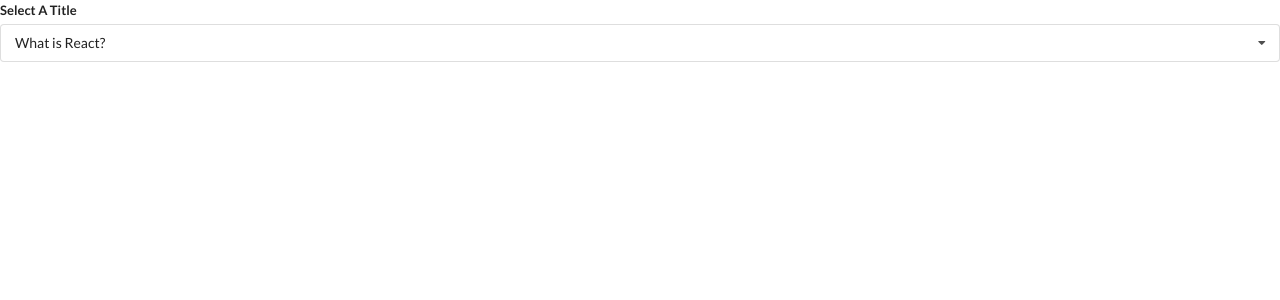
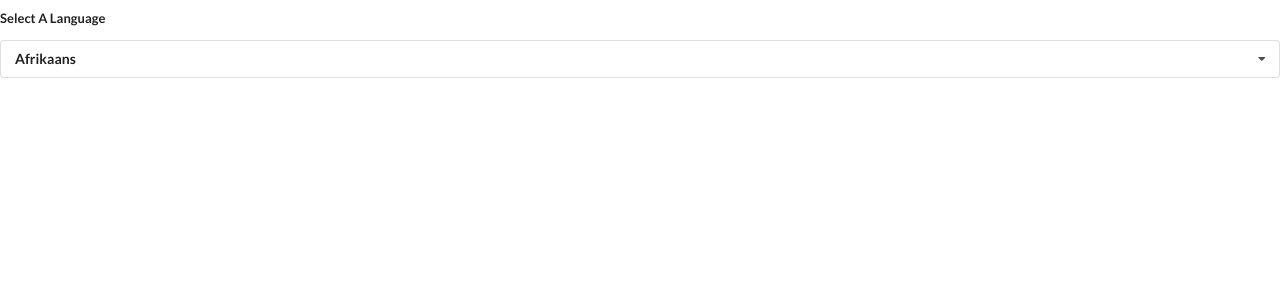
Before and after one commit to SolJCam/React-Widgets, a React (Create React App) app: page /translate in a window 1280 px wide. Shown: the top 300 px of the page. Built offline with nearby package versions, Linux system fonts and the light colour scheme.

Commit message:
created new compnonent for language traslation options

```diff
--- a/src/App.js
+++ b/src/App.js
@@ -1,35 +1,26 @@
 import React, {useState} from 'react';
 // import Accordion from './components/Accordion';
-import Search from './components/Search'
-import Dropdown from './components/Dropdown'
+// import Search from './components/Search';
+import Translate from './components/Translate';
 
-const items = [
-    {
-        title: "What is React?",
-        content: "React is a front end Javascript framework"
-    },
-    {
-        title: "Why use React?",
-        content: "React is a favorite JS library of engineers"
-    },
-    {
-        title: "How do you use React?",
-        content: "You use React by creating components"
-    }
-]
+// const items = [
+//     {
+//         title: "What is React?",
+//         content: "React is a front end Javascript framework"
+//     },
+//     {
+//         title: "Why use React?",
+//         content: "React is a favorite JS library of engineers"
+//     },
+//     {
+//         title: "How do you use React?",
+//         content: "You use React by creating components"
+//     }
+// ]
 
 export default () => {
-    const [selected, setSelected ] = useState(items[0]);
 
-    return(
-        <div>
-            <Dropdown
-              items={items}
-              selected={selected}
-              onSelectedChange={setSelected}
-            />
-        </div>
-    )
+    return <h1>{ <Translate /> }</h1>;
     // return <h1>{ <Search/> }</h1>;
     // return <h1>{ <Accordion items={ items }/> }</h1>;
 };
--- a/src/components/Dropdown.js
+++ b/src/components/Dropdown.js
@@ -1,6 +1,6 @@
 import React, {useState, useEffect, useRef} from 'react';
 
-const Dropdown = ({items, selected, onSelectedChange}) => {
+const Dropdown = ({options, selected, onSelectedChange}) => {
     const [open, setOpen] = useState(false);
     const ref = useRef();      // this hook allows you to return whatever dom element you attach it to
 
@@ -9,6 +9,7 @@ const Dropdown = ({items, selected, onSelectedChange}) => {
             // event.target identifies which elemtent was clicked.
             // this logic determines that if the element is a child of the ref element,
             // we return early, avoiding passing a false bolean to setOpen, causing the dropdown to not work as expected
+            // for toggle dropdown code refer to lecture 186
             if (ref.current.contains(event.target)) {
                 return;
             }
@@ -16,18 +17,18 @@ const Dropdown = ({items, selected, onSelectedChange}) => {
         });
     }, []);
 
-    const renderedItems = items.map((attribute)=>{
+    const renderedOptions = options.map((language)=>{
 
-        if(attribute.title == selected.title){
+        if(language.label == selected.label){
             return null;
         }
 
         return(
             <div
-              key={attribute.title}
-              onClick={()=>onSelectedChange(attribute)}
+              key={language.label}
+              onClick={()=>onSelectedChange(language)}
               className='item'>
-                {attribute.title}
+                {language.label}
             </div>
         )
     });
@@ -35,12 +36,12 @@ const Dropdown = ({items, selected, onSelectedChange}) => {
     return(
         <div ref={ref} className='ui form'>
             <div className='field'>
-                <label className='label'>Select A Title</label>
+                <label className='label'>Select A Language</label>
                 <div onClick={()=>setOpen(!open)} className={`ui selection dropdown ${open ? 'visible active' : ''}`}>
                     <i className='dropdown icon'></i>
-                    <div className='text'>{selected.title}</div>
+                    <div className='text'>{selected.label}</div>
                     <div className={`menu ${ open ? 'visible transition' : ''}`}>
-                        {renderedItems}
+                        {renderedOptions}
                     </div>
                 </div>
             </div>
--- /dev/null
+++ b/src/components/Translate.js
@@ -0,0 +1,33 @@
+import React, {useState} from 'react';
+import Dropdown from './Dropdown.js'
+
+const options = [
+    {
+        label: 'Afrikaans',
+        value: 'af'
+    },
+    {
+        label: 'Arabic',
+        value: 'ar'
+    },
+    {
+        label: 'Hindi',
+        value: 'hi'
+    }
+]
+
+const Translate = () => {
+    const [language, setLanguage] = useState(options[0]);
+
+    return(
+        <div>
+            <Dropdown
+              options={options}
+              selected={language}
+              onSelectedChange={setLanguage}
+            />
+        </div>
+    );
+};
+
+export default Translate;
```
